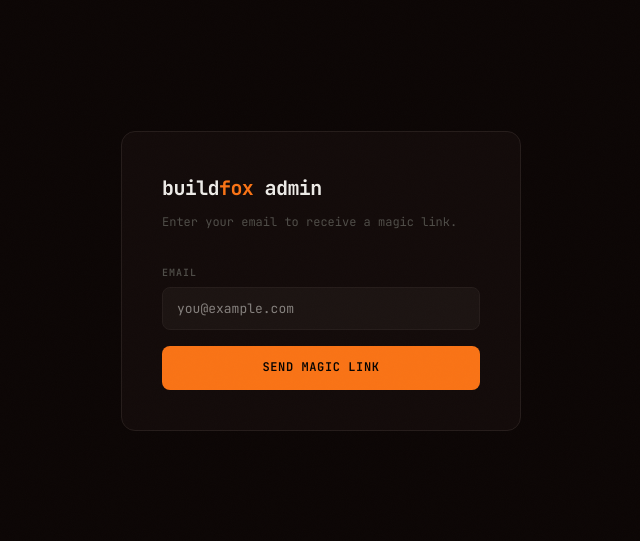
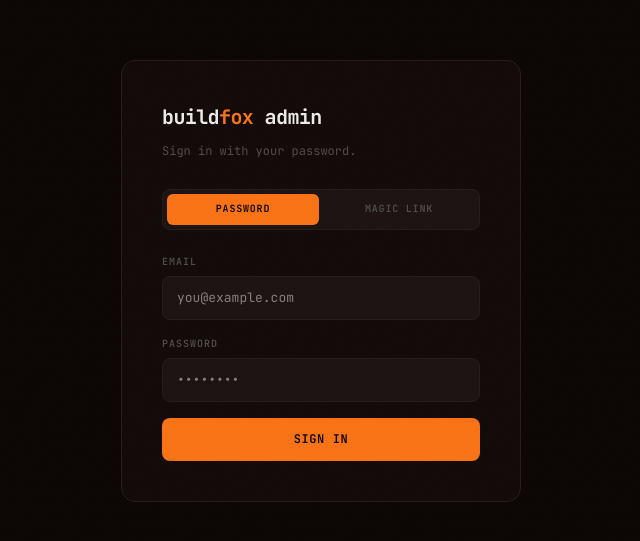
Before and after one commit to arjungsanal/buildfox, a Next.js app: page /admin/login in a window 1280 px wide. Shown: the part 119-660 px from the top of the page, without its empty margins (319-959 px from the left). Built offline with nearby package versions, Linux system fonts and the light colour scheme.

Commit message:
feat : Add email and pass

```diff
--- a/src/app/admin/login/page.tsx
+++ b/src/app/admin/login/page.tsx
@@ -1,10 +1,14 @@
 'use client'
 
 import { useState } from 'react'
-import { signIn } from '@/lib/actions'
+import { signIn, signInWithPassword } from '@/lib/actions'
+
+type Mode = 'password' | 'magic'
 
 export default function LoginPage() {
+  const [mode, setMode] = useState<Mode>('password')
   const [email, setEmail] = useState('')
+  const [password, setPassword] = useState('')
   const [sent, setSent] = useState(false)
   const [loading, setLoading] = useState(false)
   const [error, setError] = useState('')
@@ -14,13 +18,40 @@
     setLoading(true)
     setError('')
     try {
-      await signIn(email)
-      setSent(true)
+      if (mode === 'password') {
+        await signInWithPassword(email, password)
+      } else {
+        await signIn(email)
+        setSent(true)
+      }
     } catch (err: unknown) {
       setError(err instanceof Error ? err.message : 'Something went wrong')
     } finally {
       setLoading(false)
     }
+  }
+
+  const inputStyle = {
+    fontFamily: 'var(--font-mono)',
+    fontSize: 13,
+    color: 'var(--text)',
+    background: 'var(--bg3)',
+    border: '1px solid var(--border)',
+    borderRadius: 8,
+    padding: '10px 14px',
+    outline: 'none',
+    transition: 'border-color 0.2s',
+    width: '100%',
+    boxSizing: 'border-box' as const,
+  }
+
+  const labelStyle = {
+    fontFamily: 'var(--font-mono)',
+    fontSize: 10,
+    fontWeight: 600,
+    letterSpacing: '0.1em',
+    textTransform: 'uppercase' as const,
+    color: 'var(--text-muted)',
   }
 
   return (
@@ -61,11 +92,49 @@
             fontFamily: 'var(--font-mono)',
             fontSize: 12,
             color: 'var(--text-muted)',
-            marginBottom: 32,
+            marginBottom: 28,
           }}
         >
-          Enter your email to receive a magic link.
+          {mode === 'password' ? 'Sign in with your password.' : 'Receive a one-time magic link by email.'}
         </p>
+
+        {/* Mode toggle */}
+        <div
+          style={{
+            display: 'flex',
+            gap: 4,
+            background: 'var(--bg3)',
+            border: '1px solid var(--border)',
+            borderRadius: 8,
+            padding: 4,
+            marginBottom: 24,
+          }}
+        >
+          {(['password', 'magic'] as Mode[]).map(m => (
+            <button
+              key={m}
+              type="button"
+              onClick={() => { setMode(m); setError(''); setSent(false) }}
+              style={{
+                flex: 1,
+                fontFamily: 'var(--font-mono)',
+                fontSize: 10,
+                fontWeight: 600,
+                letterSpacing: '0.08em',
+                textTransform: 'uppercase',
+                border: 'none',
+                borderRadius: 6,
+                padding: '7px 0',
+                cursor: 'pointer',
+                transition: 'background 0.15s, color 0.15s',
+                background: mode === m ? 'var(--accent)' : 'transparent',
+                color: mode === m ? 'oklch(10% 0.01 30)' : 'var(--text-muted)',
+              }}
+            >
+              {m === 'password' ? 'Password' : 'Magic link'}
+            </button>
+          ))}
+        </div>
 
         {sent ? (
           <div
@@ -84,19 +153,7 @@
         ) : (
           <form onSubmit={handleSubmit} style={{ display: 'flex', flexDirection: 'column', gap: 16 }}>
             <div style={{ display: 'flex', flexDirection: 'column', gap: 6 }}>
-              <label
-                htmlFor="email"
-                style={{
-                  fontFamily: 'var(--font-mono)',
-                  fontSize: 10,
-                  fontWeight: 600,
-                  letterSpacing: '0.1em',
-                  textTransform: 'uppercase',
-                  color: 'var(--text-muted)',
-                }}
-              >
-                Email
-              </label>
+              <label htmlFor="email" style={labelStyle}>Email</label>
               <input
                 id="email"
                 type="email"
@@ -104,24 +161,33 @@
                 onChange={e => setEmail(e.target.value)}
                 required
                 placeholder="you@example.com"
-                style={{
-                  fontFamily: 'var(--font-mono)',
-                  fontSize: 13,
-                  color: 'var(--text)',
-                  background: 'var(--bg3)',
-                  border: '1px solid var(--border)',
-                  borderRadius: 8,
-                  padding: '10px 14px',
-                  outline: 'none',
-                  transition: 'border-color 0.2s',
-                }}
+                style={inputStyle}
                 onFocus={e => (e.target.style.borderColor = 'var(--accent)')}
                 onBlur={e => (e.target.style.borderColor = 'var(--border)')}
               />
             </div>
 
+            {mode === 'password' && (
+              <div style={{ display: 'flex', flexDirection: 'column', gap: 6 }}>
+                <label htmlFor="password" style={labelStyle}>Password</label>
+                <input
+                  id="password"
+                  type="password"
+                  value={password}
+                  onChange={e => setPassword(e.target.value)}
+                  required
+                  placeholder="••••••••"
+                  style={inputStyle}
+                  onFocus={e => (e.target.style.borderColor = 'var(--accent)')}
+                  onBlur={e => (e.target.style.borderColor = 'var(--border)')}
+                />
+              </div>
+            )}
+
             {error && (
-              <p style={{ fontFamily: 'var(--font-mono)', fontSize: 11, color: '#ef4444' }}>{error}</p>
+              <p style={{ fontFamily: 'var(--font-mono)', fontSize: 11, color: '#ef4444', margin: 0 }}>
+                {error}
+              </p>
             )}
 
             <button
@@ -142,7 +208,11 @@
                 transition: 'filter 0.2s',
               }}
             >
-              {loading ? 'Sending...' : 'Send magic link'}
+              {loading
+                ? 'Please wait...'
+                : mode === 'password'
+                  ? 'Sign in'
+                  : 'Send magic link'}
             </button>
           </form>
         )}
--- a/src/lib/actions.ts
+++ b/src/lib/actions.ts
@@ -92,6 +92,16 @@
   if (error) throw error
 }
 
+export async function signInWithPassword(email: string, password: string) {
+  if (!process.env.ADMIN_EMAIL || email !== process.env.ADMIN_EMAIL) {
+    throw new Error('Unauthorized')
+  }
+  const supabase = await createClient()
+  const { error } = await supabase.auth.signInWithPassword({ email, password })
+  if (error) throw new Error('Invalid email or password')
+  redirect('/admin')
+}
+
 export async function signOut() {
   const supabase = await createClient()
   await supabase.auth.signOut()
```
